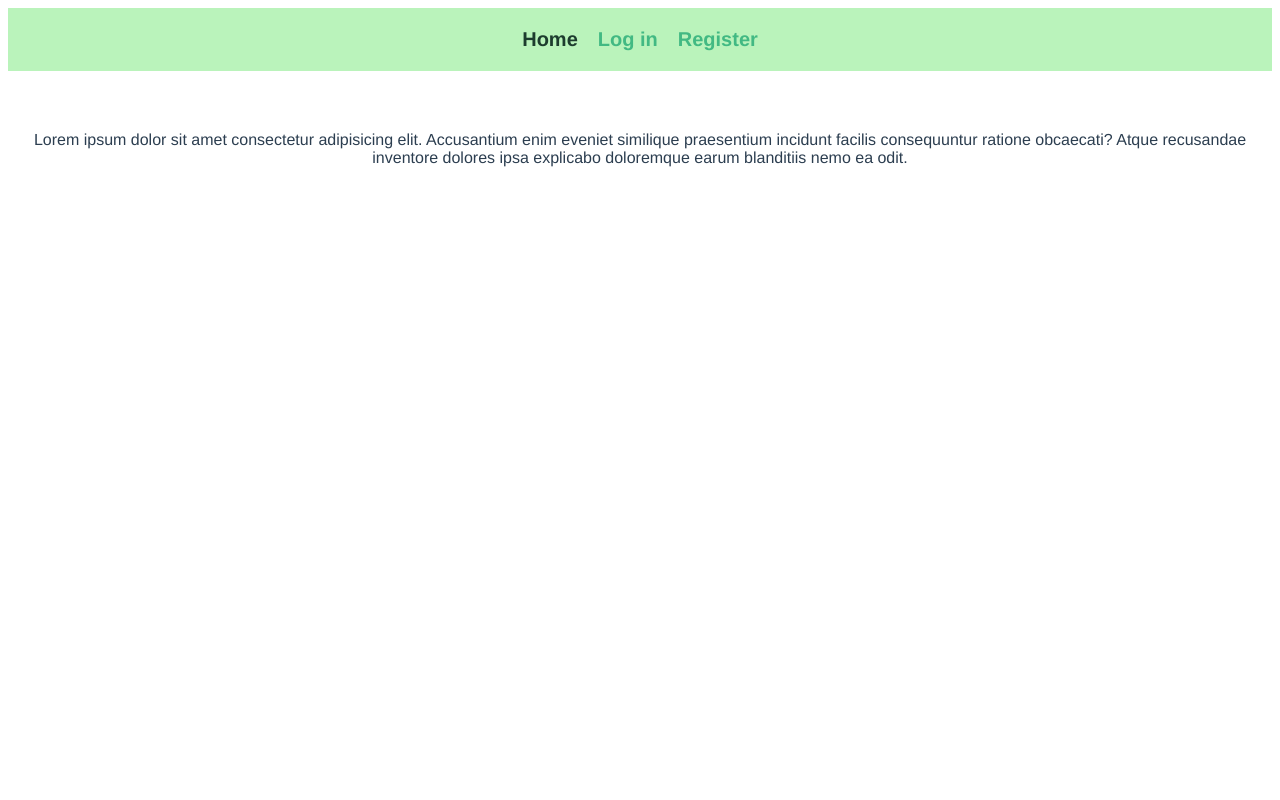
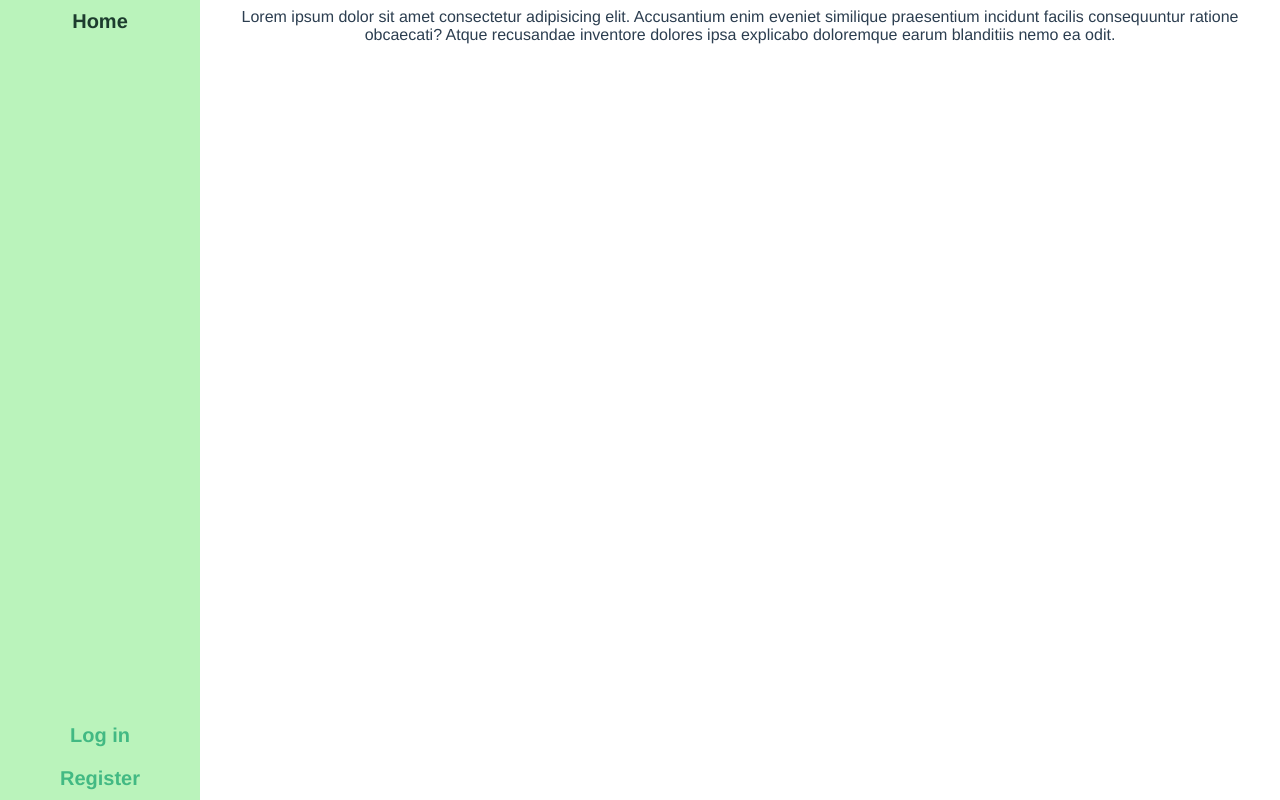
Before and after one commit to TaurasCern/schedule-app, a Vue app: page / in a window 1280 px wide. Built offline with nearby package versions, Linux system fonts and the light colour scheme; the HTML template or start-up script is replaced by a standard one.

Commit message:
made navbar into sidebar

```diff
--- a/src/App.vue
+++ b/src/App.vue
@@ -1,6 +1,6 @@
 <template>
   <NavBar :key="$route.fullPath"/>
-  <router-view/>
+  <router-view class="content"/>
 </template>
 <script lang="ts">
   import { defineComponent } from 'vue'
@@ -20,3 +20,8 @@
   color: #2c3e50;
 }
 </style>
+<style scoped>
+  .content {
+    margin-left: 200px;
+  }
+</style>
--- a/src/components/NavBar.vue
+++ b/src/components/NavBar.vue
@@ -1,13 +1,12 @@
 <template>
   <header v-if="isLoggedIn">
-    <router-link :to="{ name: 'Home' }">Home</router-link>
     <router-link :to="{ name: 'Dashboard' }">Dashboard</router-link>
-    <a @click="logout()" href="">Logout</a>
+    <a @click="logout()" href="" class="last-item">Logout</a>
   </header>
   <header v-else>
     <router-link :to="{ name: 'Home' }">Home</router-link>
-    <router-link :to="{ name: 'Login' }">Log in</router-link>
-    <router-link :to="{ name: 'Register' }">Register</router-link>
+    <router-link :to="{ name: 'Login' }" class="last-item">Log in</router-link>
+    <router-link :to="{ name: 'Register' }" >Register</router-link>
   </header>
 </template>
 <script lang="ts">
@@ -30,9 +29,16 @@
 </script>
 <style>
     header {
+      display: flex;
+      flex-direction: column;
+      position: fixed;
+      left: 0;
+      top: 0;
+      height: 100%;
+      min-height: min-content;
+      width: 200px;
+
       background-color: #baf3bb;
-      padding: 20px;
-      margin-bottom: 60px;
     }
 
     a {
@@ -46,4 +52,7 @@
     a.router-link-exact-active {
       color: #1d3c2e;
     }
+    .last-item {
+      margin-top: auto;
+    }
 </style>
```
